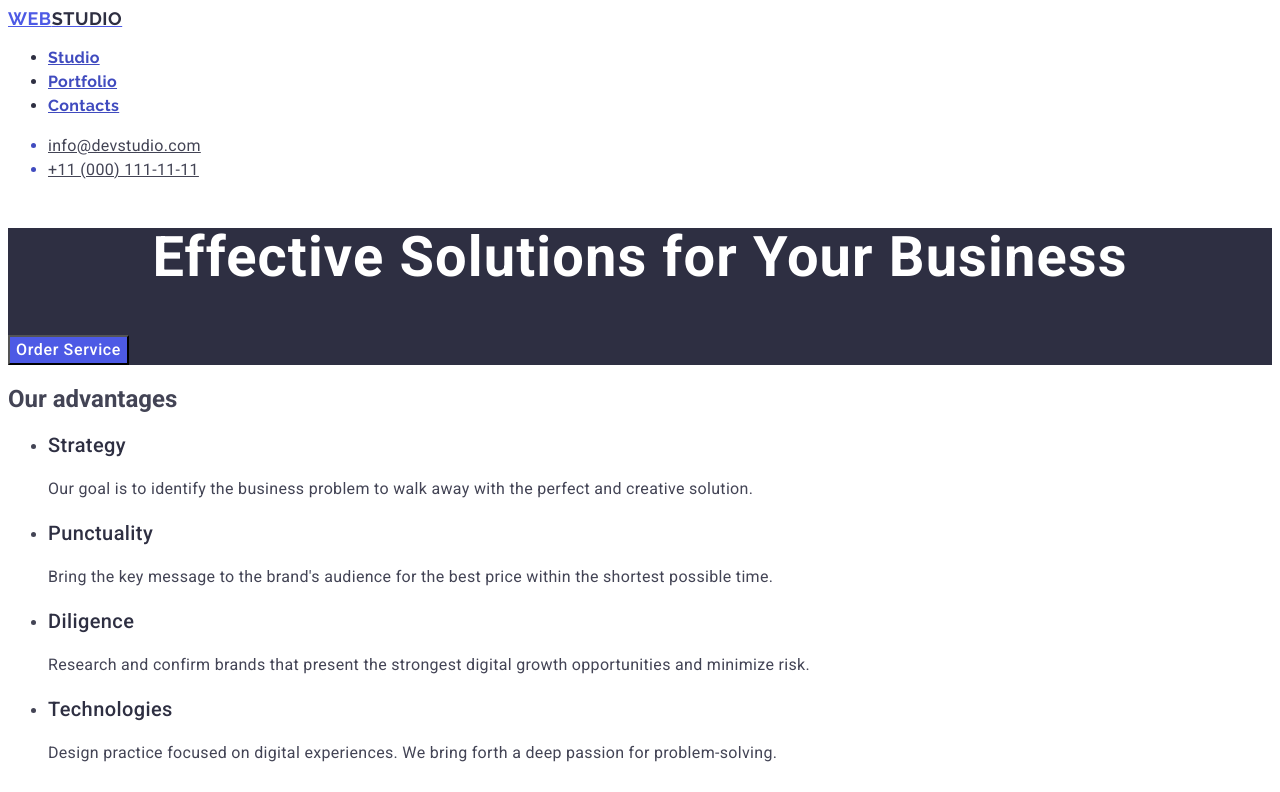
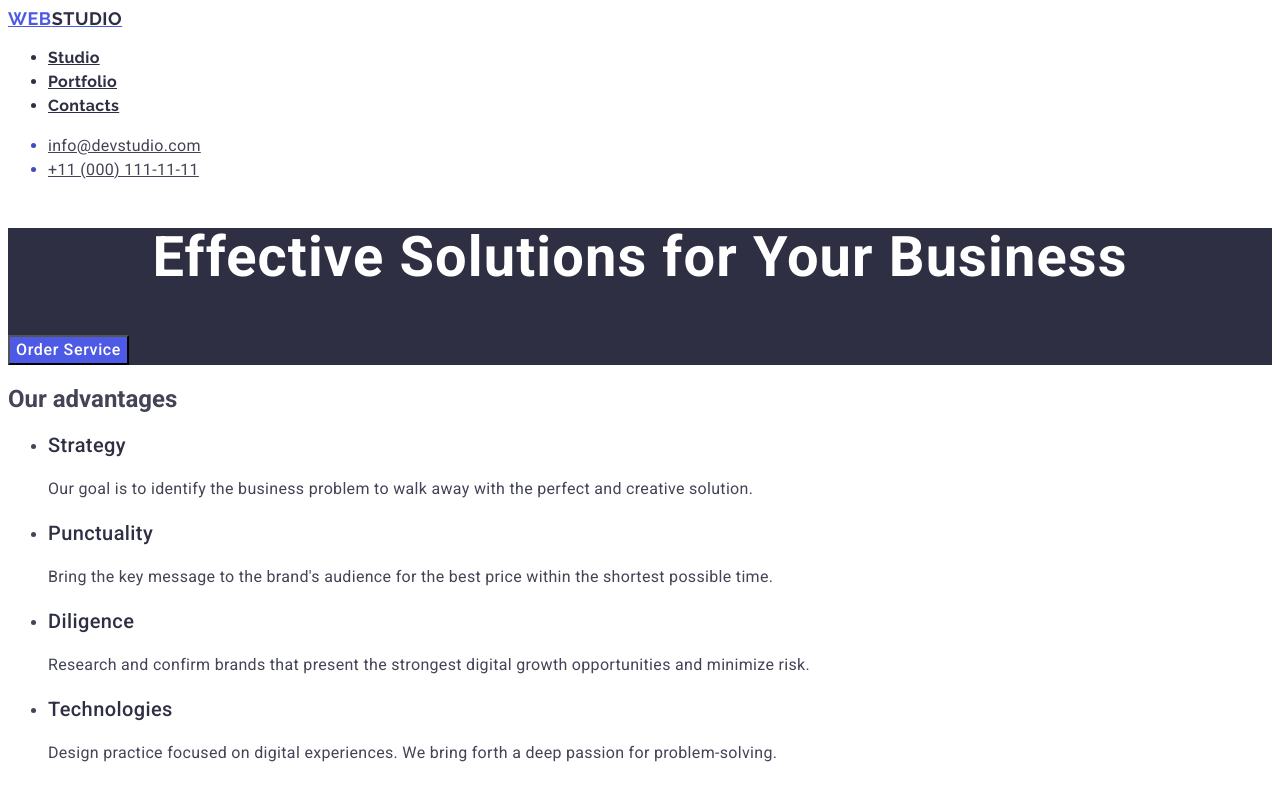
Before and after one commit to gudsasa/goit-markup-hw-02, a plain HTML site: page index.html in a window 1280 px wide. Shown: the top 792 px of the page. Drawn offline with Linux system fonts and the light colour scheme.

Commit message:
goit-markup-hw-02

```diff
--- a/css/styles.css
+++ b/css/styles.css
@@ -38,7 +38,7 @@ body {
         letter-spacing: 0.02em;
 }
 .web-one {
-    color: #404bbf;
+    color: #2e2f42;
 }
 .header-list {
     color: #2e2f42;
--- a/index.html
+++ b/index.html
@@ -17,7 +17,7 @@
         <nav class="header-nav">
             <a class="header-web-blu" href="index.html">Web<span class="header-nav-web">Studio</span></a>
             <ul class="header-list">
-                <li class="header-web"><a href="" class="web-one">Studio</a></li>
+                <li class="header-web"><a href="./index.html" class="web-one">Studio</a></li>
                 <li class="header-web"><a href="" class="web-one">Portfolio</a></li>
                 <li class="header-web"><a href="" class="web-one">Contacts</a></li>
             </ul>
```
